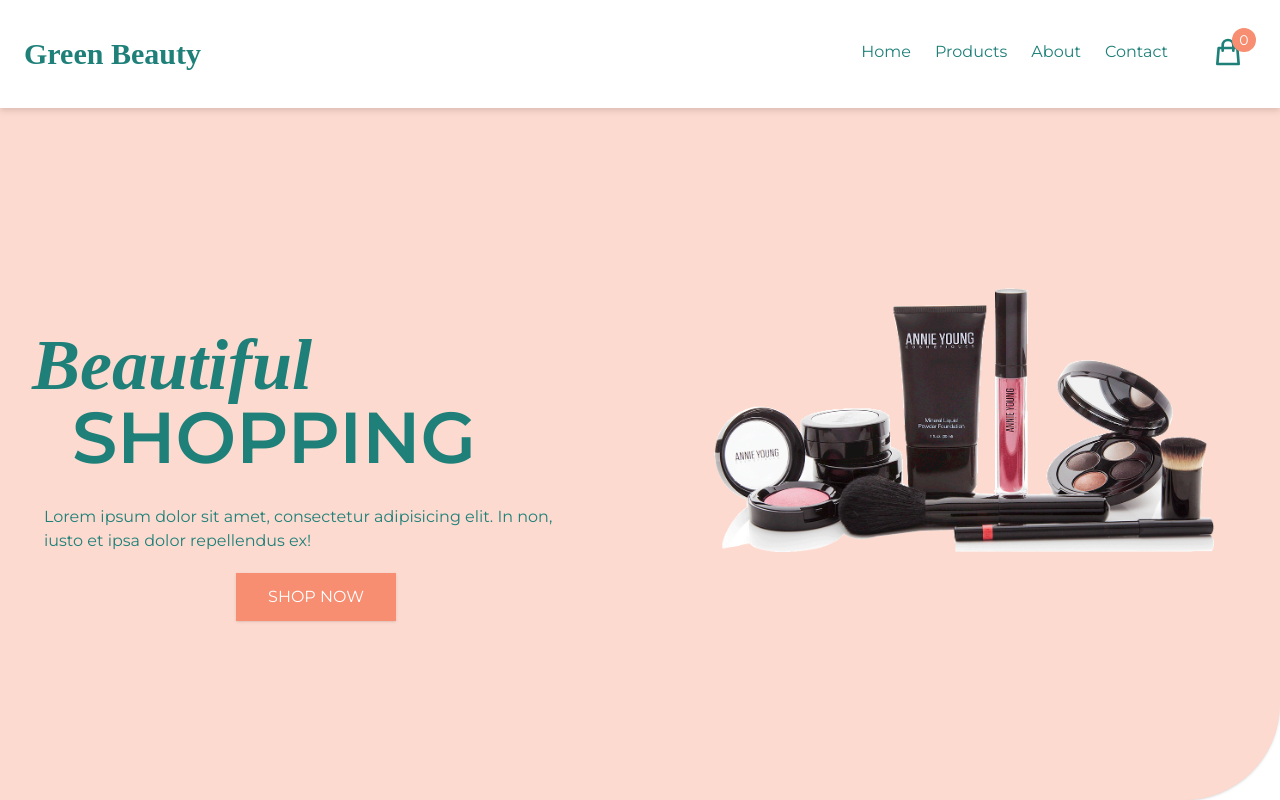
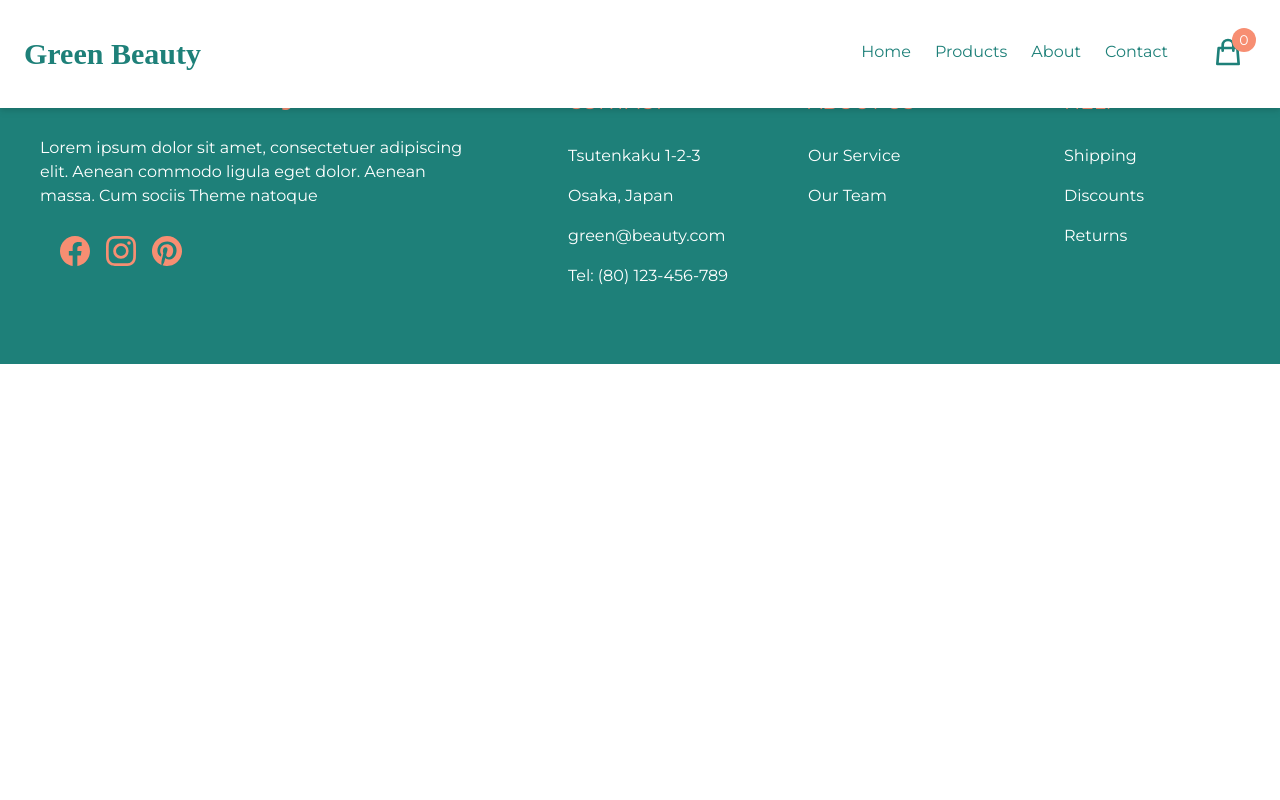
Before and after one commit to j45t7/makeup-store, a React (Create React App) app: page / in a window 1280 px wide. Shown: the top 800 px of the page. Built offline with nearby package versions, Linux system fonts and the light colour scheme; no server answers; a web font is replaced by a local one.

Commit message:
edit route

```diff
--- a/src/App.tsx
+++ b/src/App.tsx
@@ -15,7 +15,7 @@ function App() {
     <>
       <Layout>
         <Routes>
-          <Route path='/' element={<Home />}></Route>
+          <Route path='/makeup-store' element={<Home />}></Route>
           <Route path='/products' element={<AllProducts />}></Route>
           <Route path='/products/:id' element={<SingleProduct />}></Route>
           <Route path='/contact' element={<Contact />}></Route>
```
